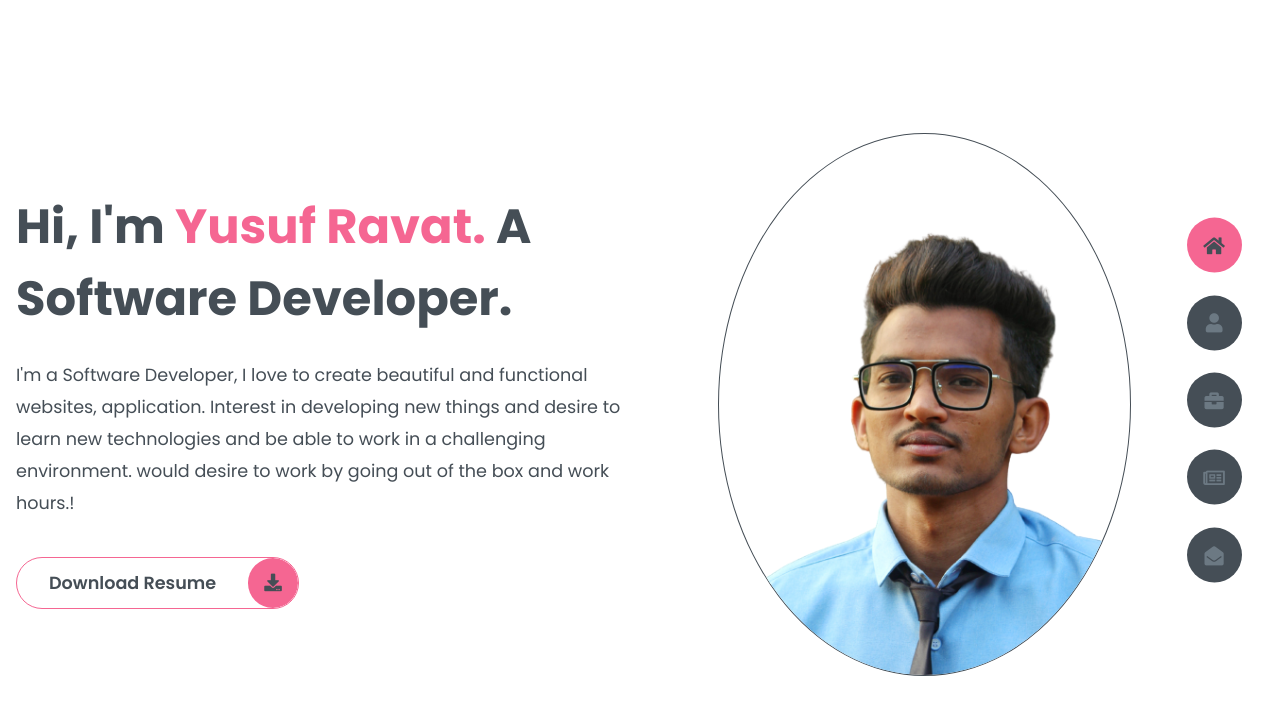
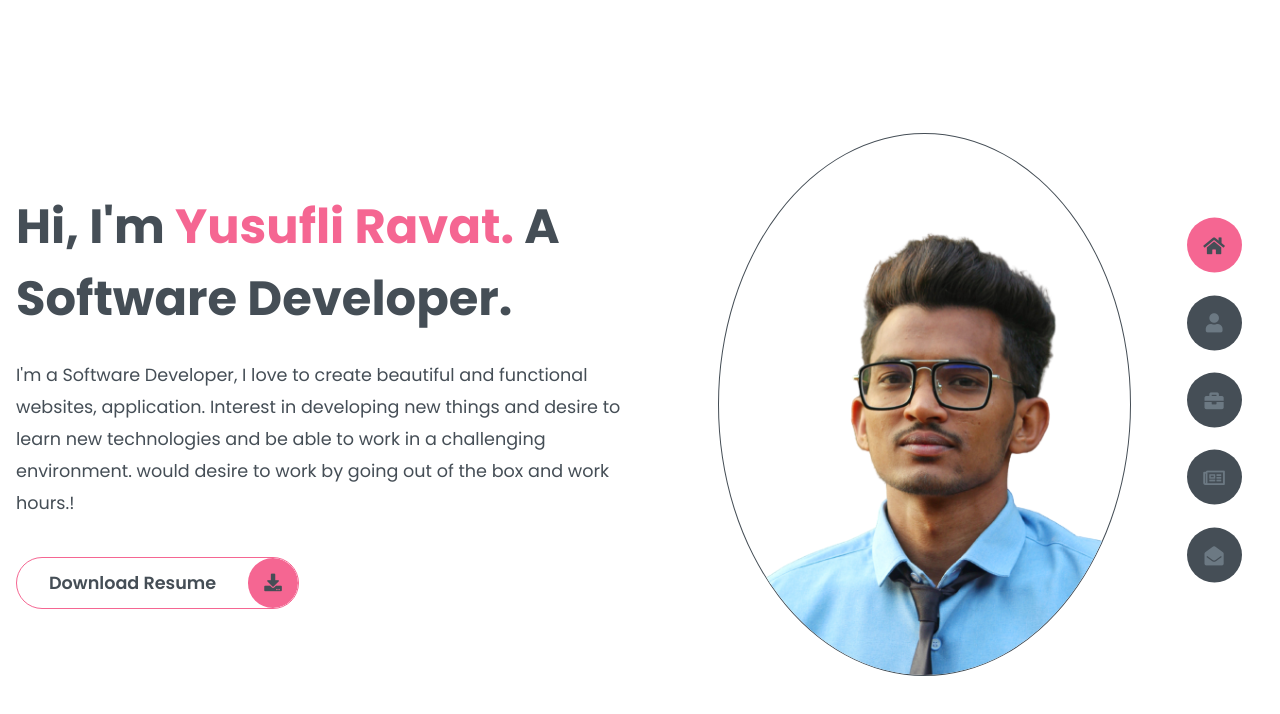
Before and after one commit to yusuf-ravat/Portfolio, a plain HTML site: page index.html in a window 1280 px wide. Drawn offline with Linux system fonts and the light colour scheme.

Commit message:
changed the text

```diff
--- a/index.html
+++ b/index.html
@@ -21,7 +21,7 @@
         <div class="header-content">
             <div class="right-header">
                 <h1 class="name">
-                    Hi, I'm <span>Yusuf Ravat.</span> A Software Developer.
+                    Hi, I'm <span>Yusufli Ravat.</span> A Software Developer.
                 </h1>
                 <p>
                     I'm a Software Developer, I love to create beautiful and functional websites, application. Interest in developing new things and desire to learn new technologies and be able to work in a challenging environment. would desire to work by going out of the box and work hours.!
```
